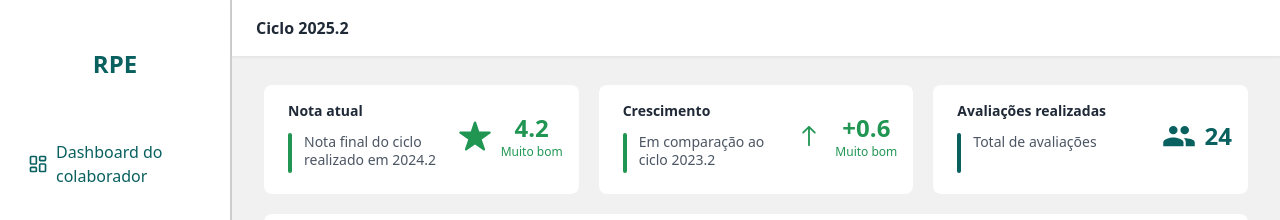
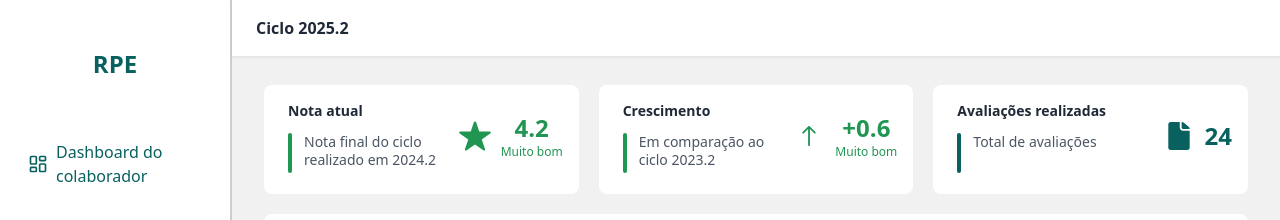
Before and after one commit to ArthurLins00/Rocketcorp-frontend, a React app in the folder rocket-corp/: page /evolution-page in a window 1280 px wide. Shown: the top 220 px of the page. Built offline with nearby package versions, Linux system fonts and the light colour scheme; no server answers; the HTML template or start-up script is replaced by a standard one.

Commit message:
fix CollaboratorTotalEvaluations icon

```diff
--- a/rocket-corp/src/components/history/CollaboratorTotalEvaluations.tsx
+++ b/rocket-corp/src/components/history/CollaboratorTotalEvaluations.tsx
@@ -1,14 +1,17 @@
 import React from 'react';
+import { IoIosDocument } from 'react-icons/io';
 import { IoMdPeople } from 'react-icons/io';
 
 interface CollaboratorTotalEvaluationsProps {
   totalEvaluations: number;
   title?: string;
+  usePeopleIcon?: boolean;
 }
 
 export const CollaboratorTotalEvaluations: React.FC<CollaboratorTotalEvaluationsProps> = ({
   totalEvaluations,
-  title
+  title,
+  usePeopleIcon = false
 }) => {
   const cardColor = '#08605F';
 
@@ -36,11 +39,18 @@ export const CollaboratorTotalEvaluations: React.FC<CollaboratorTotalEvaluations
 
       {/* Second Column */}
       <div className="flex items-center justify-center px-4 gap-2">
-        {/* Users icon */}
-        <IoMdPeople
-          className="text-4xl"
-          style={{ color: cardColor }}
-        />
+        {/* Icon - Document or People based on prop */}
+        {usePeopleIcon ? (
+          <IoMdPeople
+            className="text-4xl"
+            style={{ color: cardColor }}
+          />
+        ) : (
+          <IoIosDocument
+            className="text-4xl"
+            style={{ color: cardColor }}
+          />
+        )}
 
         <div className="flex flex-col items-center">
           {/* Total evaluations */}
--- a/rocket-corp/src/pages/gestor/BrutalFactsPage.tsx
+++ b/rocket-corp/src/pages/gestor/BrutalFactsPage.tsx
@@ -64,6 +64,7 @@ export default function BrutalFactsPage() {
           <CollaboratorTotalEvaluations
             totalEvaluations={history.totalEvaluations}
             title="Liderados avaliados"
+            usePeopleIcon={true}
           />
         </div>
       </div>
```
